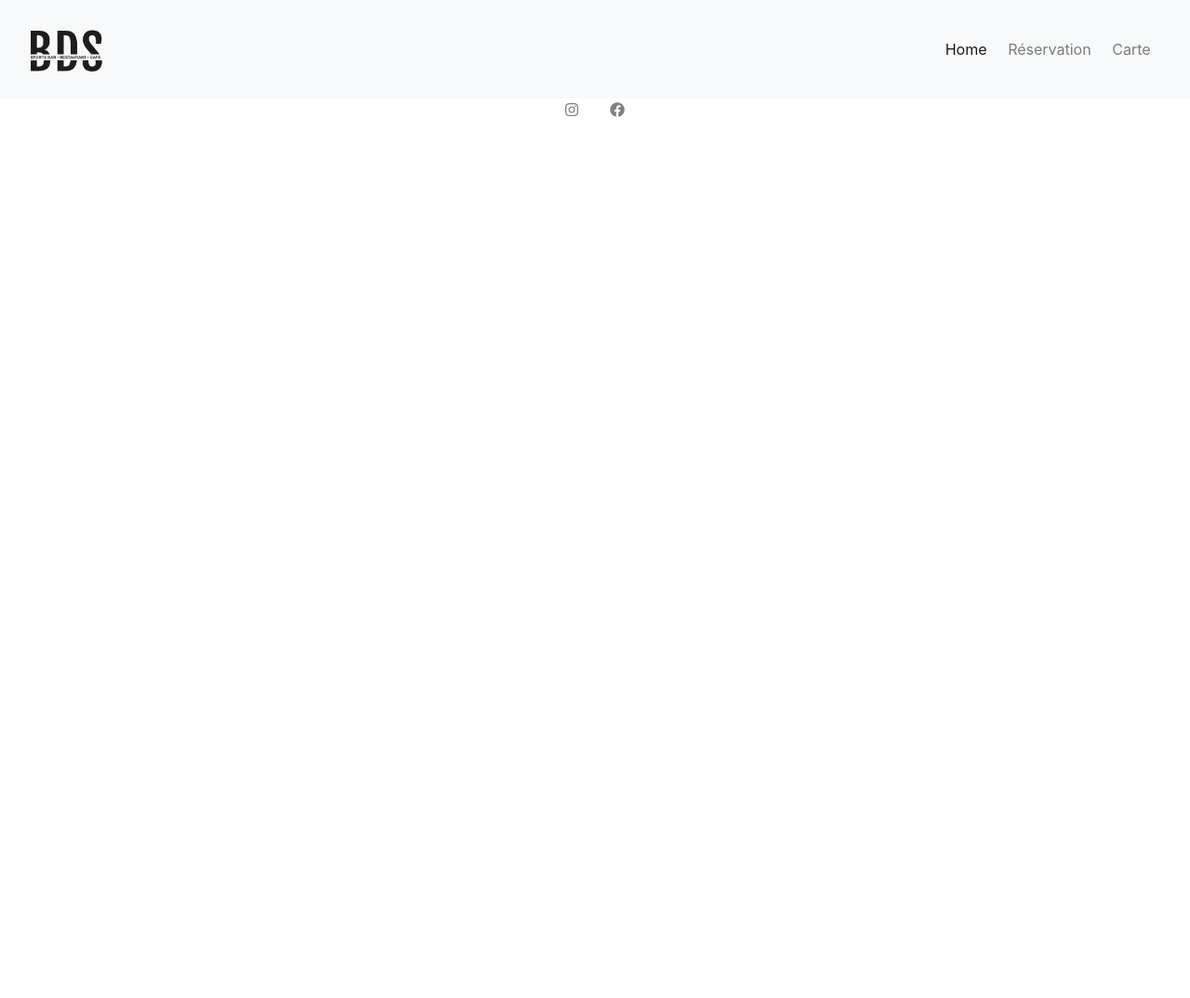
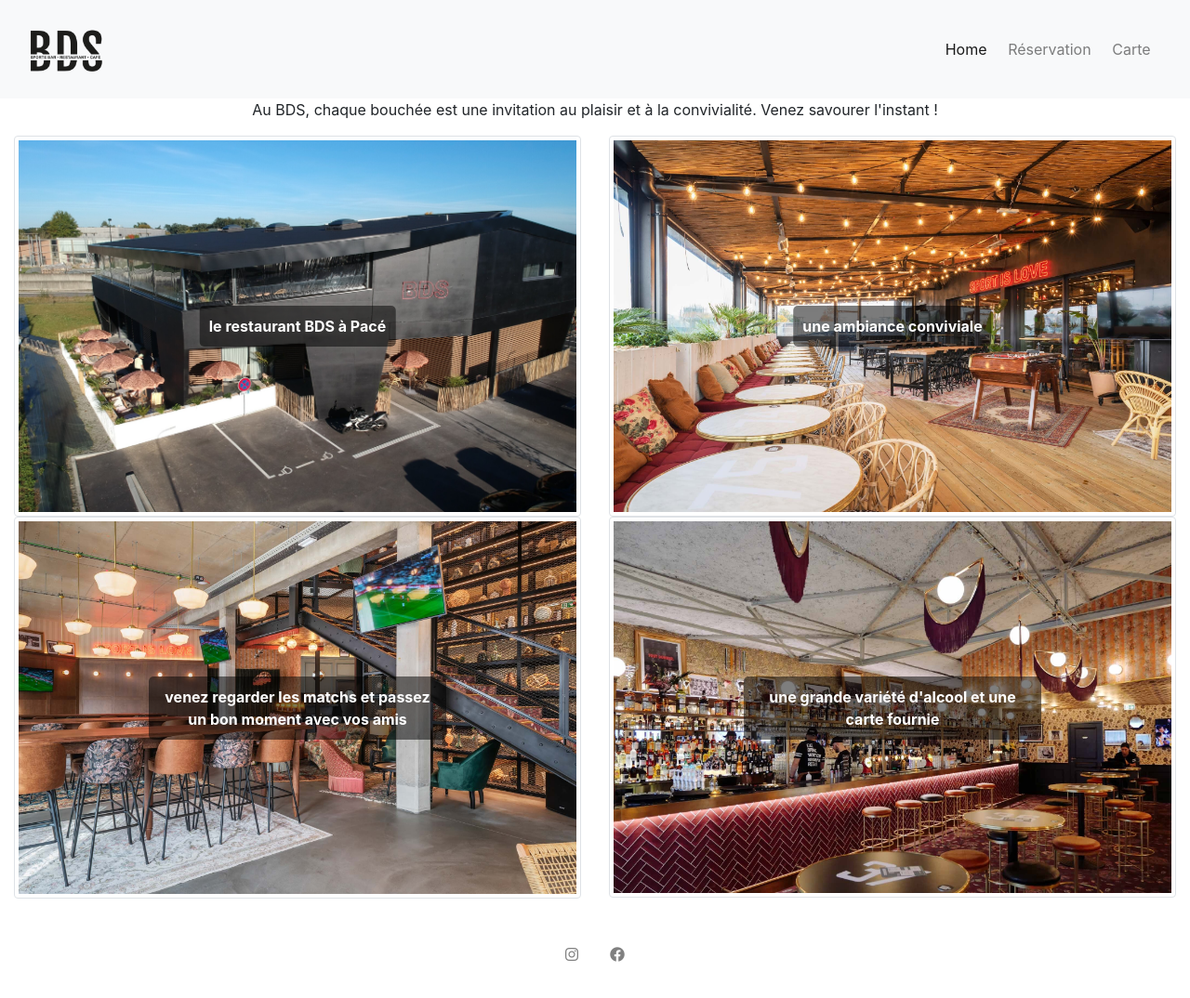
Before and after one commit to Lebouter/siteweb_restaurant, a plain HTML site: page index.html in a window 1280 px wide. Shown: the whole page at 93% size. Before the commit the page ends 800 px from the top, so only its background shows below. Drawn offline with nearby package versions, Linux system fonts and the light colour scheme.

Commit message:
texte sur photo + citation

```diff
--- a/index.html
+++ b/index.html
@@ -32,9 +32,35 @@
         </nav>
     </header>
     <main>
-
+        <div class="container-fluid text-center">
+            <div class="row">
+                <div class="col">
+                    <p class="fs-5">Au BDS, chaque bouchée est une invitation au plaisir et à la convivialité. Venez savourer l'instant !</p>
+                </div>
+            </div>
+            <div class="row">
+                <div class="col position-relative">
+                    <img src="img/bds_dehors.jpg" class="img-fluid img-thumbnail">
+                    <div class="text-overlay">le restaurant BDS à Pacé </div>
+                </div>
+                <div class="col position-relative">
+                    <img src="img/bds_interieur_3.jpg" class="img-fluid img-thumbnail">
+                    <div class="text-overlay">une ambiance conviviale</div>
+                </div>
+            </div>
+            <div class="row">
+                <div class="col position-relative">
+                    <img src="img/bds_interieur_2.jpg" class="img-fluid img-thumbnail">
+                    <div class="text-overlay">venez regarder les matchs et passez un bon moment avec vos amis</div>
+                </div>
+                <div class="col position-relative">
+                    <img src="img/bds_interieur.jpg" class="img-fluid img-thumbnail">
+                    <div class="text-overlay">une grande variété d'alcool et une carte fournie</div>
+                </div>
+            </div>
+        </div>
     </main>
-    <footer>
+    <footer class = "mt-5 mb-5">
         <div class="container-fluid d-flex justify-content-around align-items-center" style="width: 10%;">
 
             <a href="https://www.instagram.com/bds_restaurant/" style="color: grey;"><i class="fa-brands fa-instagram"></i></a>
--- a/style.css
+++ b/style.css
@@ -0,0 +1,11 @@
+.text-overlay {
+    position: absolute;
+    top: 50%;
+    left: 50%;
+    transform: translate(-50%, -50%);
+    color: white;
+    background: rgba(0, 0, 0, 0.5);
+    padding: 10px;
+    border-radius: 5px;
+    font-weight: bold;
+}
```
Also changed, not shown: img/bds_dehors.jpg (added), img/bds_interieur.jpg (added), img/bds_interieur_2.jpg (added), img/bds_interieur_3.jpg (added).
